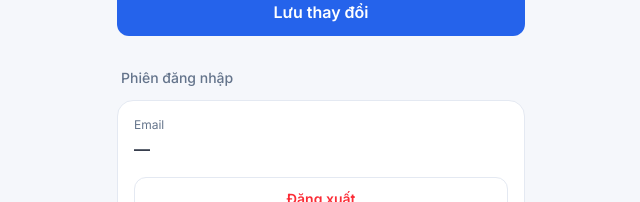
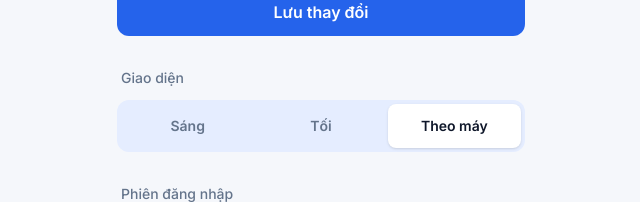
Before and after one commit to HoangThong05/DailyEng, a Next.js app: page /tai-khoan in a window 1280 px wide. Shown: the part 344-546 px from the top of the page, without its empty margins (319-959 px from the left). Built offline with nearby package versions, Linux system fonts and the light colour scheme; no server answers; the database is empty.

Commit message:
feat: nut chuyen giao dien sang toi theo may, khong nhay mau
Refs #10

```diff
--- a/app/(app)/tai-khoan/page.tsx
+++ b/app/(app)/tai-khoan/page.tsx
@@ -3,6 +3,7 @@ import { signOut } from "@/app/_actions/auth";
 import { PageHeader } from "@/app/_components/page-header";
 import { createClient, getCurrentUser } from "@/lib/supabase/server";
 import { ProfileForm } from "./profile-form";
+import { ThemeToggle } from "./theme-toggle";
 
 export const metadata: Metadata = { title: "Cá nhân" };
 
@@ -33,6 +34,16 @@ export default async function TaiKhoanPage() {
           />
         </section>
 
+        <section aria-labelledby="giao-dien">
+          <h2
+            id="giao-dien"
+            className="text-muted mb-3 px-1 text-sm font-medium"
+          >
+            Giao diện
+          </h2>
+          <ThemeToggle />
+        </section>
+
         <section aria-labelledby="phien">
           <h2 id="phien" className="text-muted mb-3 px-1 text-sm font-medium">
             Phiên đăng nhập
--- /dev/null
+++ b/app/(app)/tai-khoan/theme-toggle.tsx
@@ -0,0 +1,98 @@
+"use client";
+
+import { useEffect, useSyncExternalStore } from "react";
+import {
+  applyTheme,
+  readThemePreference,
+  THEME_STORAGE_KEY,
+  type ThemePreference,
+} from "@/lib/theme";
+
+const OPTIONS: { value: ThemePreference; label: string }[] = [
+  { value: "light", label: "Sáng" },
+  { value: "dark", label: "Tối" },
+  { value: "system", label: "Theo máy" },
+];
+
+const listeners = new Set<() => void>();
+
+function subscribe(onChange: () => void) {
+  listeners.add(onChange);
+  // Đổi giao diện ở tab khác thì tab này cũng phải cập nhật theo.
+  window.addEventListener("storage", onChange);
+  return () => {
+    listeners.delete(onChange);
+    window.removeEventListener("storage", onChange);
+  };
+}
+
+function emit() {
+  for (const listener of listeners) listener();
+}
+
+function getServerSnapshot(): ThemePreference {
+  return "system";
+}
+
+export function ThemeToggle() {
+  /*
+   * Server không đọc được localStorage nên render "system", client đọc ra giá
+   * trị thật. useSyncExternalStore là cách chính thống để hai bên khác nhau mà
+   * React không báo lệch hydrate.
+   */
+  const preference = useSyncExternalStore(
+    subscribe,
+    readThemePreference,
+    getServerSnapshot,
+  );
+
+  useEffect(() => {
+    // Ở dev, StrictMode remount xoá mất attribute do script inline đặt.
+    // Gắn lại cho chắc; ở production đây là lệnh thừa vô hại.
+    applyTheme(preference);
+
+    if (preference !== "system") return;
+
+    // Chọn "Theo máy" thì đổi theo ngay khi người dùng đổi cài đặt hệ điều hành.
+    const media = window.matchMedia("(prefers-color-scheme: dark)");
+    const onChange = () => applyTheme("system");
+    media.addEventListener("change", onChange);
+    return () => media.removeEventListener("change", onChange);
+  }, [preference]);
+
+  function choose(next: ThemePreference) {
+    try {
+      localStorage.setItem(THEME_STORAGE_KEY, next);
+    } catch {
+      // Chế độ riêng tư có thể chặn ghi. Vẫn đổi giao diện cho phiên này.
+    }
+    applyTheme(next);
+    emit();
+  }
+
+  return (
+    <div
+      role="radiogroup"
+      aria-label="Giao diện"
+      className="bg-brand-soft flex rounded-xl p-1"
+    >
+      {OPTIONS.map((option) => {
+        const active = preference === option.value;
+        return (
+          <button
+            key={option.value}
+            type="button"
+            role="radio"
+            aria-checked={active}
+            onClick={() => choose(option.value)}
+            className={`min-h-11 flex-1 rounded-lg text-sm font-semibold transition-colors ${
+              active ? "bg-card text-fg shadow-sm" : "text-muted"
+            }`}
+          >
+            {option.label}
+          </button>
+        );
+      })}
+    </div>
+  );
+}
--- a/app/globals.css
+++ b/app/globals.css
@@ -1,6 +1,7 @@
 @import "tailwindcss";
 
 :root {
+  /* Bảng sáng — dùng khi không có gì ghi đè */
   --bg: #f5f7fb;
   --card: #ffffff;
   --fg: #0f172a;
@@ -8,18 +9,44 @@
   --border: #e4e9f2;
   --brand: #2563eb;
   --brand-soft: #e5edff;
+
+  /* Bảng tối — khai báo đúng một lần, hai khối bên dưới chỉ trỏ vào đây */
+  --dark-bg: #0b1120;
+  --dark-card: #141d31;
+  --dark-fg: #e8edf7;
+  --dark-muted: #93a3bd;
+  --dark-border: #23304a;
+  --dark-brand: #6d9dff;
+  --dark-brand-soft: #1a2643;
 }
 
+/*
+ * Ba trạng thái giao diện:
+ *  - Chưa chọn gì → theo hệ điều hành, nhờ khối @media. Đây cũng là đường lui
+ *    khi JavaScript bị chặn, vì lúc đó data-theme không được đặt.
+ *  - Chọn "Sáng"  → :not([data-theme="light"]) loại khối @media ra
+ *  - Chọn "Tối"   → khối [data-theme="dark"] bên dưới thắng
+ */
 @media (prefers-color-scheme: dark) {
-  :root {
-    --bg: #0b1120;
-    --card: #141d31;
-    --fg: #e8edf7;
-    --muted: #93a3bd;
-    --border: #23304a;
-    --brand: #6d9dff;
-    --brand-soft: #1a2643;
+  :root:not([data-theme="light"]) {
+    --bg: var(--dark-bg);
+    --card: var(--dark-card);
+    --fg: var(--dark-fg);
+    --muted: var(--dark-muted);
+    --border: var(--dark-border);
+    --brand: var(--dark-brand);
+    --brand-soft: var(--dark-brand-soft);
   }
+}
+
+:root[data-theme="dark"] {
+  --bg: var(--dark-bg);
+  --card: var(--dark-card);
+  --fg: var(--dark-fg);
+  --muted: var(--dark-muted);
+  --border: var(--dark-border);
+  --brand: var(--dark-brand);
+  --brand-soft: var(--dark-brand-soft);
 }
 
 @theme inline {
--- a/app/layout.tsx
+++ b/app/layout.tsx
@@ -2,6 +2,7 @@ import type { Metadata, Viewport } from "next";
 import { Inter } from "next/font/google";
 import "./globals.css";
 import { ServiceWorkerRegister } from "@/app/_components/service-worker-register";
+import { THEME_INIT_SCRIPT } from "@/lib/theme";
 
 // Inter có subset "vietnamese" nên dấu tiếng Việt hiển thị đúng.
 const inter = Inter({
@@ -34,15 +35,20 @@ export const viewport: Viewport = {
   userScalable: false,
   // Cho phép nội dung tràn ra vùng tai thỏ, ta tự xử lý bằng safe-area.
   viewportFit: "cover",
-  themeColor: [
-    { media: "(prefers-color-scheme: light)", color: "#f5f7fb" },
-    { media: "(prefers-color-scheme: dark)", color: "#0b1120" },
-  ],
+  // Cố tình không khai themeColor ở đây: thẻ khai sẵn phải gắn kèm
+  // media="(prefers-color-scheme)" nên luôn chạy theo hệ điều hành, đè mất
+  // lựa chọn Sáng/Tối của người dùng. THEME_INIT_SCRIPT tự tạo và cập nhật thẻ
+  // này ngay trong <head>, trước khi trình duyệt vẽ.
 };
 
 export default function RootLayout({ children }: LayoutProps<"/">) {
   return (
-    <html lang="vi" className={`${inter.variable} h-full`}>
+    // suppressHydrationWarning vì script bên dưới gắn thêm data-theme vào <html>
+    // trước khi React hydrate — React phải chấp nhận DOM thay vì ghi đè lại.
+    <html lang="vi" className={`${inter.variable} h-full`} suppressHydrationWarning>
+      <head>
+        <script dangerouslySetInnerHTML={{ __html: THEME_INIT_SCRIPT }} />
+      </head>
       <body className="bg-bg text-fg min-h-[100dvh] font-sans antialiased">
         <div className="mx-auto flex min-h-[100dvh] w-full max-w-md flex-col">
           {children}
--- /dev/null
+++ b/lib/theme.ts
@@ -0,0 +1,73 @@
+export type ThemePreference = "light" | "dark" | "system";
+
+export const THEME_STORAGE_KEY = "dailyeng:theme";
+
+/**
+ * Màu thanh trạng thái của trình duyệt / app đã cài.
+ * Phải khớp với --bg và --dark-bg trong globals.css.
+ */
+export const THEME_COLORS = {
+  light: "#f5f7fb",
+  dark: "#0b1120",
+} as const;
+
+/**
+ * Script chạy đồng bộ trong <head>, trước khi trình duyệt vẽ khung hình đầu.
+ *
+ * Không thể làm việc này bằng useEffect: effect chạy sau khi đã vẽ, người dùng
+ * sẽ thấy nháy từ sáng sang tối. Script inline chạy ngay lúc trình duyệt đọc
+ * HTML, sớm hơn cả React.
+ *
+ * Nó quy đổi "system" ra giá trị thật rồi mới đặt, nên data-theme luôn là
+ * "light" hoặc "dark" — CSS khỏi phải đoán.
+ */
+export const THEME_INIT_SCRIPT = `(function(){try{var p=localStorage.getItem(${JSON.stringify(
+  THEME_STORAGE_KEY,
+)});var c=${JSON.stringify(
+  THEME_COLORS,
+)};var d=window.matchMedia("(prefers-color-scheme: dark)").matches;var t=(p==="light"||p==="dark")?p:(d?"dark":"light");document.documentElement.setAttribute("data-theme",t);var m=document.querySelector('meta[name="theme-color"]');if(!m){m=document.createElement("meta");m.setAttribute("name","theme-color");document.head.appendChild(m)}m.setAttribute("content",c[t])}catch(e){}})()`;
+
+/** Đọc lựa chọn đã lưu. Trả về "system" nếu chưa chọn hoặc không đọc được. */
+export function readThemePreference(): ThemePreference {
+  if (typeof window === "undefined") return "system";
+  try {
+    const stored = localStorage.getItem(THEME_STORAGE_KEY);
+    return stored === "light" || stored === "dark" ? stored : "system";
+  } catch {
+    return "system";
+  }
+}
+
+/**
+ * Đặt màu thanh trạng thái.
+ *
+ * Thẻ này do JavaScript quản lý hoàn toàn — không khai trong `viewport` của
+ * Next nữa. Lý do: thẻ khai sẵn phải gắn kèm `media="(prefers-color-scheme)"`
+ * nên luôn chạy theo hệ điều hành, đè mất lựa chọn thủ công của người dùng.
+ */
+function applyThemeColor(effective: keyof typeof THEME_COLORS) {
+  let meta = document.querySelector<HTMLMetaElement>('meta[name="theme-color"]');
+
+  if (!meta) {
+    meta = document.createElement("meta");
+    meta.setAttribute("name", "theme-color");
+    document.head.appendChild(meta);
+  }
+
+  meta.setAttribute("content", THEME_COLORS[effective]);
+}
+
+/** Quy đổi lựa chọn ra giao diện thật rồi gắn lên thẻ <html>. */
+export function applyTheme(preference: ThemePreference) {
+  if (typeof window === "undefined") return;
+
+  const effective =
+    preference === "system"
+      ? window.matchMedia("(prefers-color-scheme: dark)").matches
+        ? "dark"
+        : "light"
+      : preference;
+
+  document.documentElement.setAttribute("data-theme", effective);
+  applyThemeColor(effective);
+}
```
